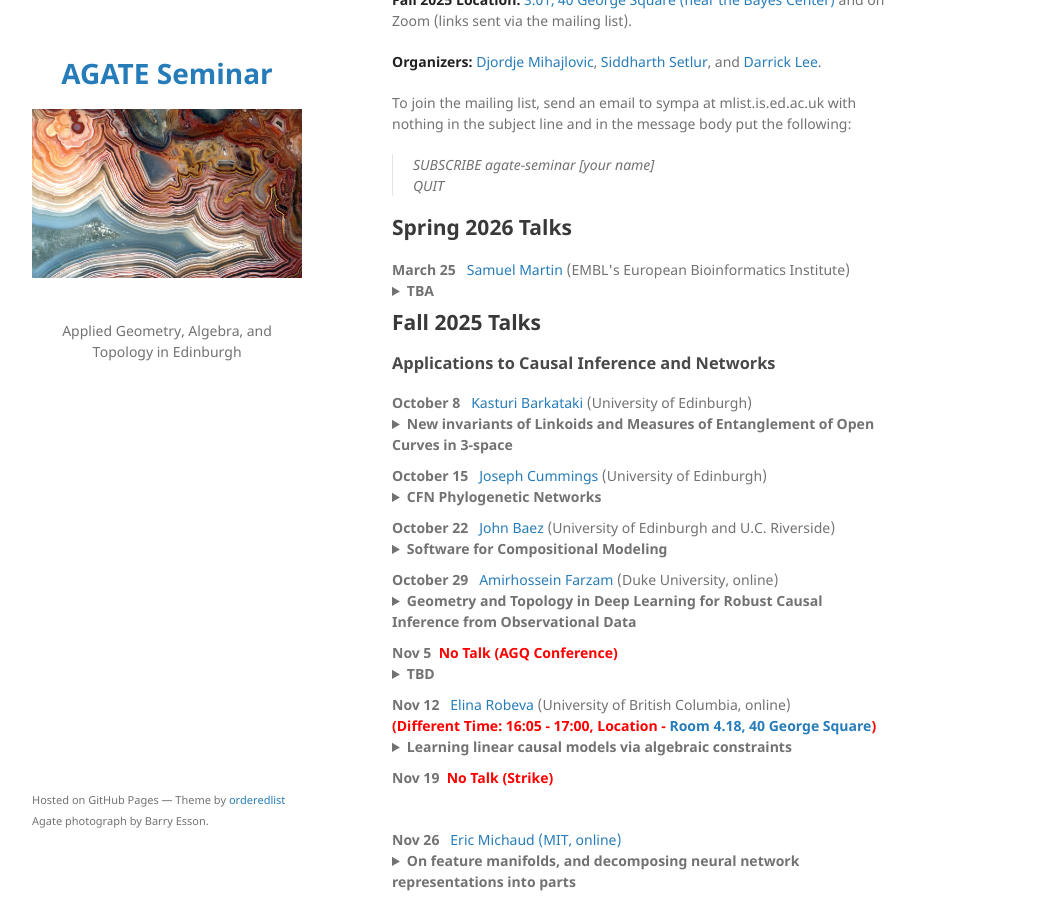
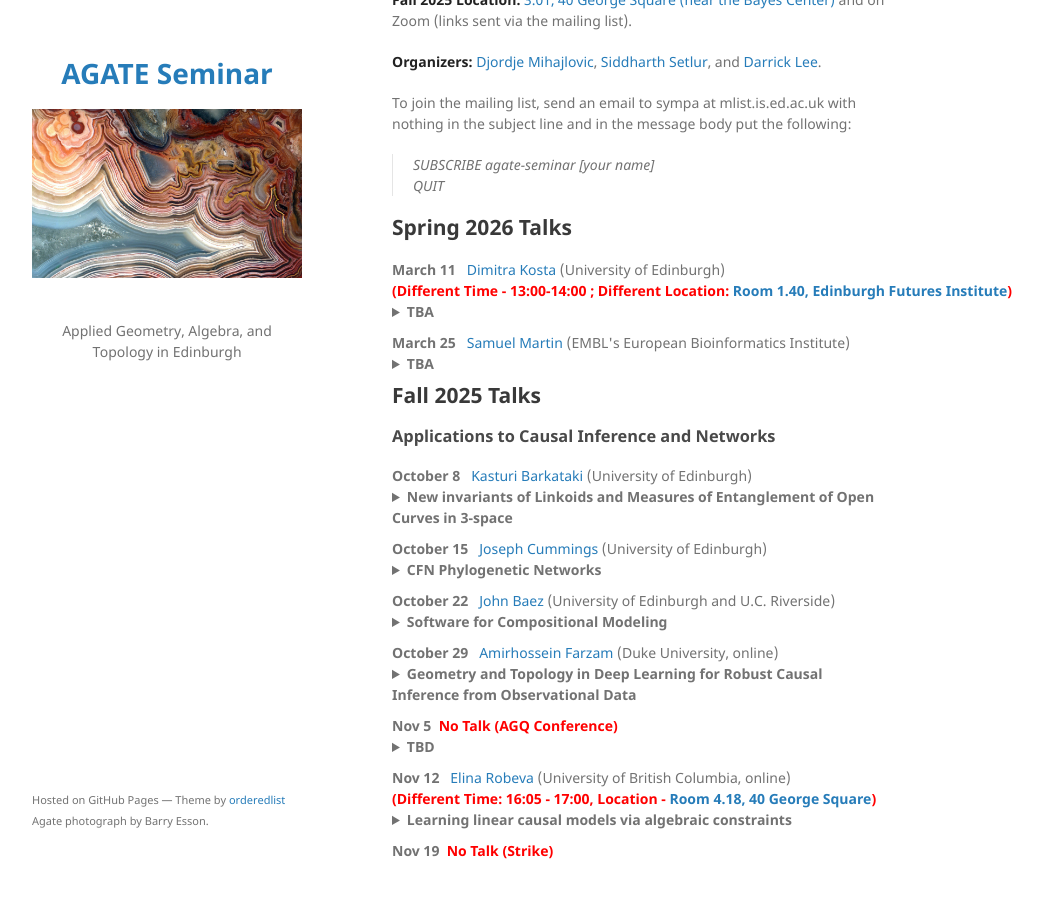
Before and after one commit to agatedinburgh/agatedinburgh.github.io, a Jekyll site: the page built from index.md, in a window 1280 px wide and 900 px high, scrolled down 302 px. Shown: the whole window, without its empty margins (178-1221 px from the left). Built offline with Jekyll 4.4.1, drawn with Linux system fonts in a browser that asks for light colours; our own code applies the rules of GitHub Pages for plain Markdown files.

Commit message:
Update Spring 2026 Talks schedule in index.md

```diff
--- a/index.md
+++ b/index.md
@@ -21,7 +21,12 @@ To join the mailing list, send an email to sympa at mlist.is.ed.ac.uk with nothi
 
 ## Spring 2026 Talks
 
-
+<nobr><b>March 11</b>  &nbsp; <a href="https://sites.google.com/view/dkosta">Dimitra Kosta</a> (University of Edinburgh)</nobr>
+<nobr><span style="color: red;"><b>(Different Time - 13:00-14:00 ; Different Location:  <a href="https://maps.app.goo.gl/rVKpBVaVMh48k2bc8">Room 1.40, Edinburgh Futures Institute</a>)</b></span></nobr>
+<details style="margin-bottom:10px">
+<summary><b>TBA</b></summary>
+<p style="margin-left:30px;">TBA</p>
+</details>
 <nobr><b>March 25</b>  &nbsp; <a href="https://www.ebi.ac.uk/people/person/samuel-martin/">Samuel Martin</a> (EMBL's European Bioinformatics Institute)</nobr>
 <details style="margin-bottom:10px">
 <summary><b>TBA</b></summary>
```
